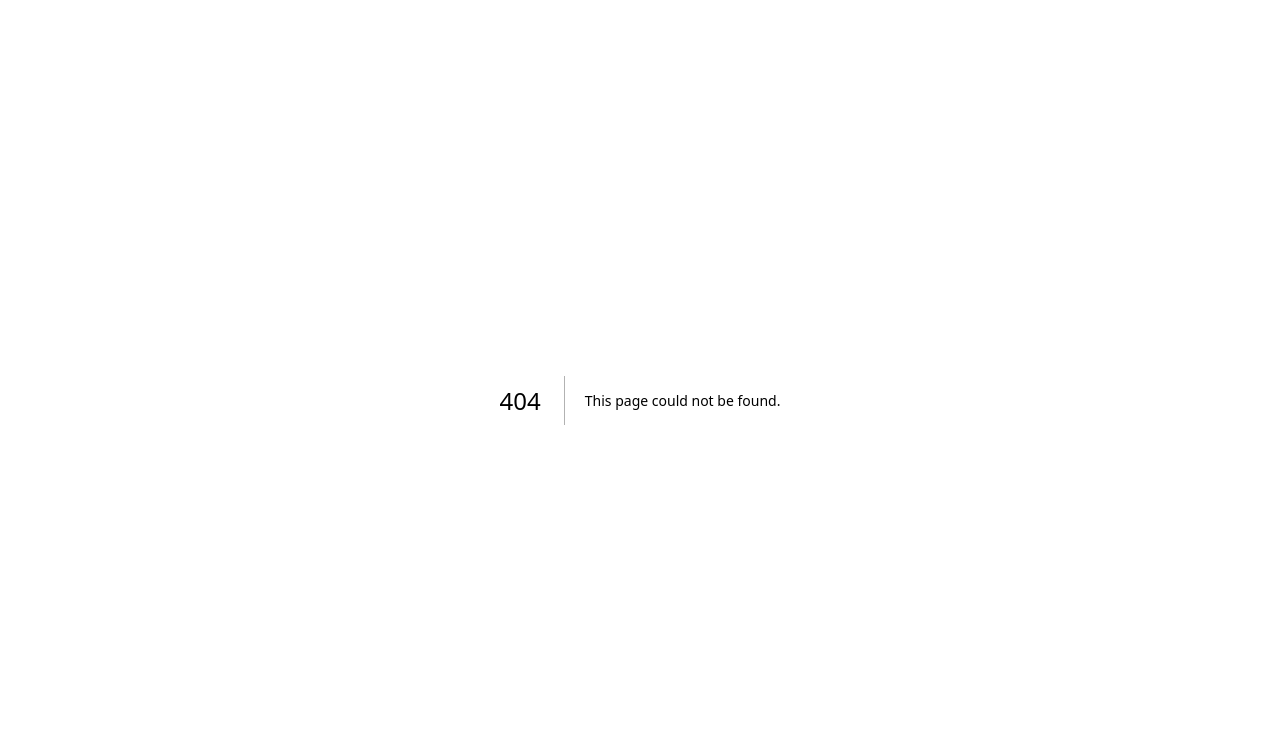
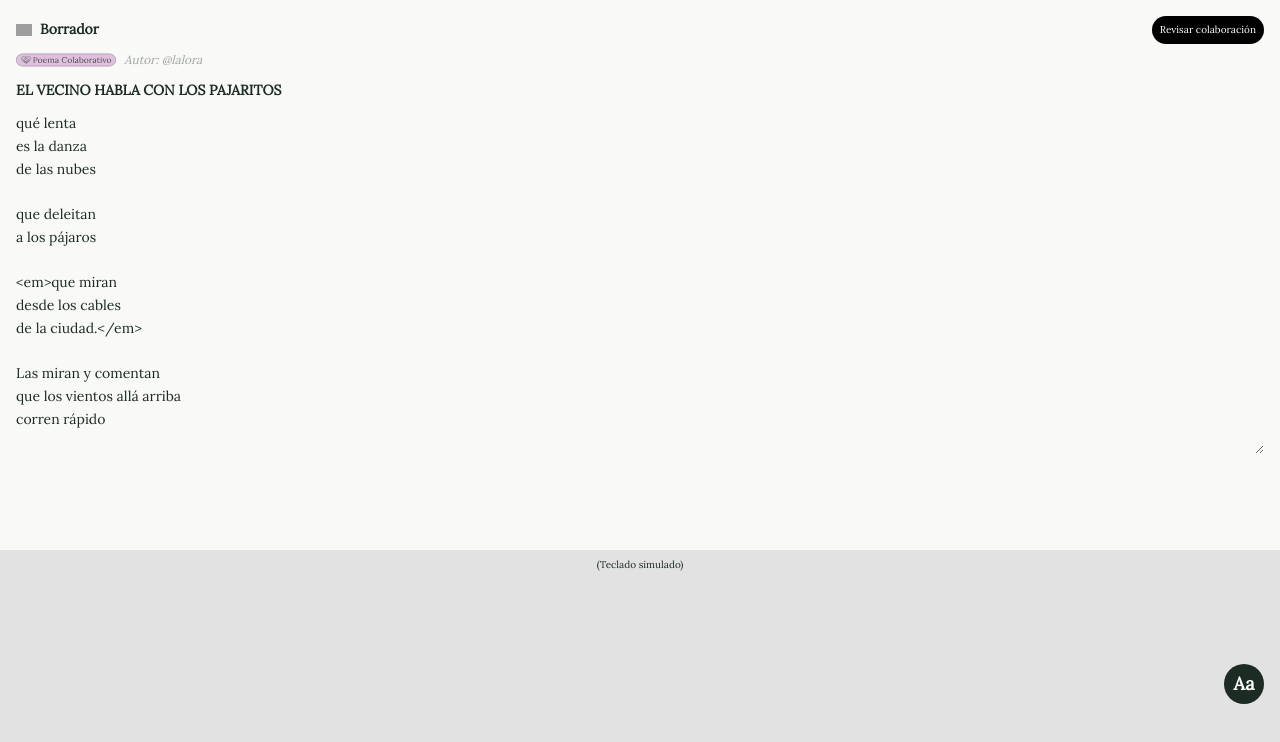
Before and after one commit to Camililita/babeli-o, a Next.js app: page /colab in a window 1280 px wide. Before the commit this address had no page. Shown: the top 742 px of the page. Built offline with nearby package versions, Linux system fonts and the light colour scheme; grey boxes are pictures that could not be loaded.

Commit message:
Create colab.js

```diff
--- /dev/null
+++ b/pages/colab.js
@@ -0,0 +1,73 @@
+// pages/colab.js
+import Head from 'next/head';
+import Image from 'next/image';
+import { useState } from 'react';
+
+export default function Colab() {
+  const [poem, setPoem] = useState(`qué lenta
+es la danza
+de las nubes
+
+que deleitan
+a los pájaros
+
+<em>que miran
+desde los cables
+de la ciudad.</em>
+
+Las miran y comentan
+que los vientos allá arriba
+corren rápido
+
+<em>y que sus antepasados
+sabían volar
+sin nada a lo que af</em>`);
+
+  return (
+    <>
+      <Head>
+        <title>Poema Colaborativo – Babel</title>
+      </Head>
+      <div className="bg-[#F9F9F7] text-[#1C2B24] font-lora h-screen flex flex-col">
+        {/* Encabezado */}
+        <div className="px-4 pt-4 pb-2 flex items-center gap-2 text-sm">
+          <button>
+            <Image src="/icons/flecha.svg" alt="Volver" width={16} height={16} />
+          </button>
+          <span className="font-semibold">Borrador</span>
+          <button className="ml-auto text-[10px] bg-black text-white px-2 py-1 rounded-full">Revisar colaboración</button>
+        </div>
+
+        {/* Etiqueta colaborativo */}
+        <div className="flex items-center gap-2 px-4">
+          <Image src="/icons/colaborativo2.svg" alt="Poema colaborativo" width={100} height={20} className="opacity-70" />
+          <span className="text-xs text-[#1C2B24]/40 italic">Autor: @lalora</span>
+        </div>
+
+        {/* Título */}
+        <h2 className="px-4 pt-3 font-bold text-[14px]">EL VECINO HABLA CON LOS PAJARITOS</h2>
+
+        {/* Poema */}
+        <div className="flex-1 px-4 pt-3 pb-24">
+          <textarea
+            className="w-full h-full bg-transparent text-sm leading-relaxed whitespace-pre-line outline-none"
+            value={poem}
+            onChange={(e) => setPoem(e.target.value)}
+          />
+        </div>
+
+        {/* Botón Aa */}
+        <div className="fixed bottom-24 right-4 z-50">
+          <div className="bg-[#1C2B24] text-white w-10 h-10 flex items-center justify-center rounded-full text-lg font-semibold">
+            Aa
+          </div>
+        </div>
+
+        {/* Teclado falso */}
+        <div className="h-[250px] bg-[#E2E2E2] px-2 pt-2">
+          <div className="text-[10px] text-center">(Teclado simulado)</div>
+        </div>
+      </div>
+    </>
+  );
+}
```
